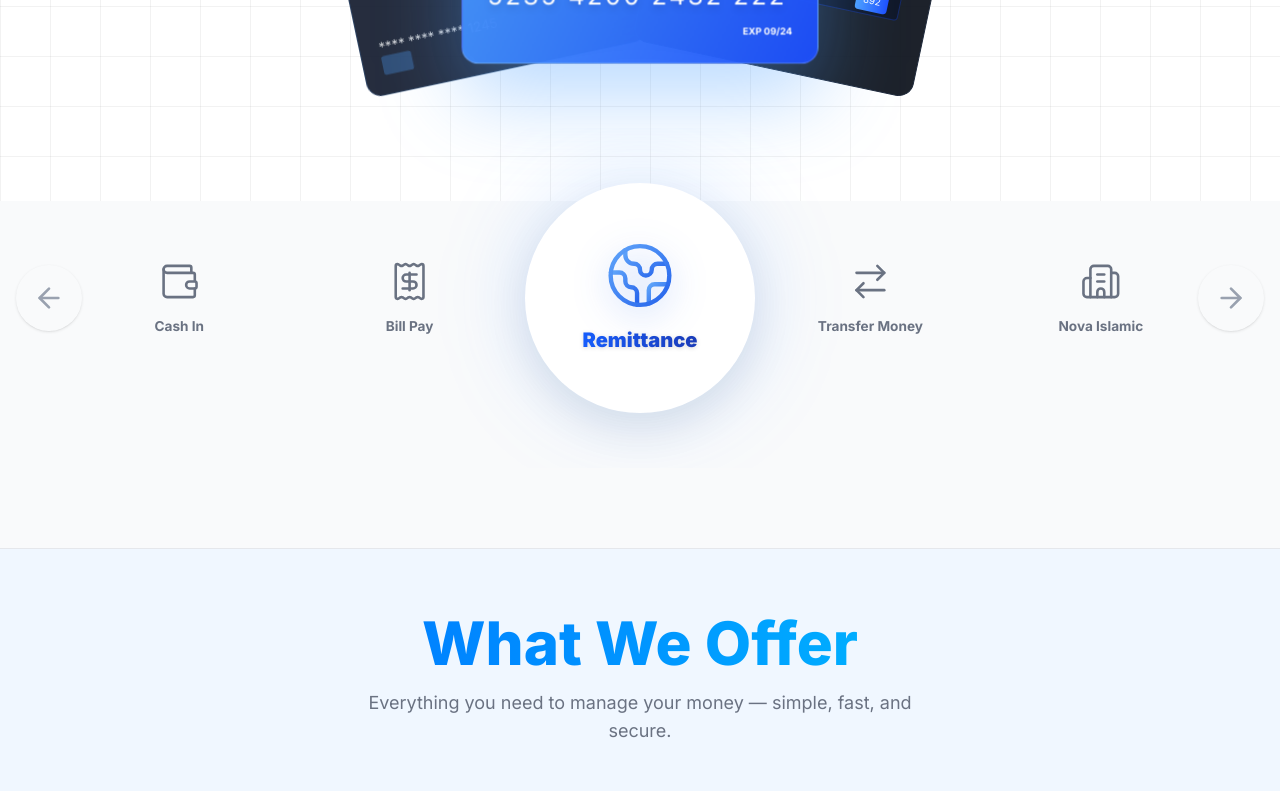
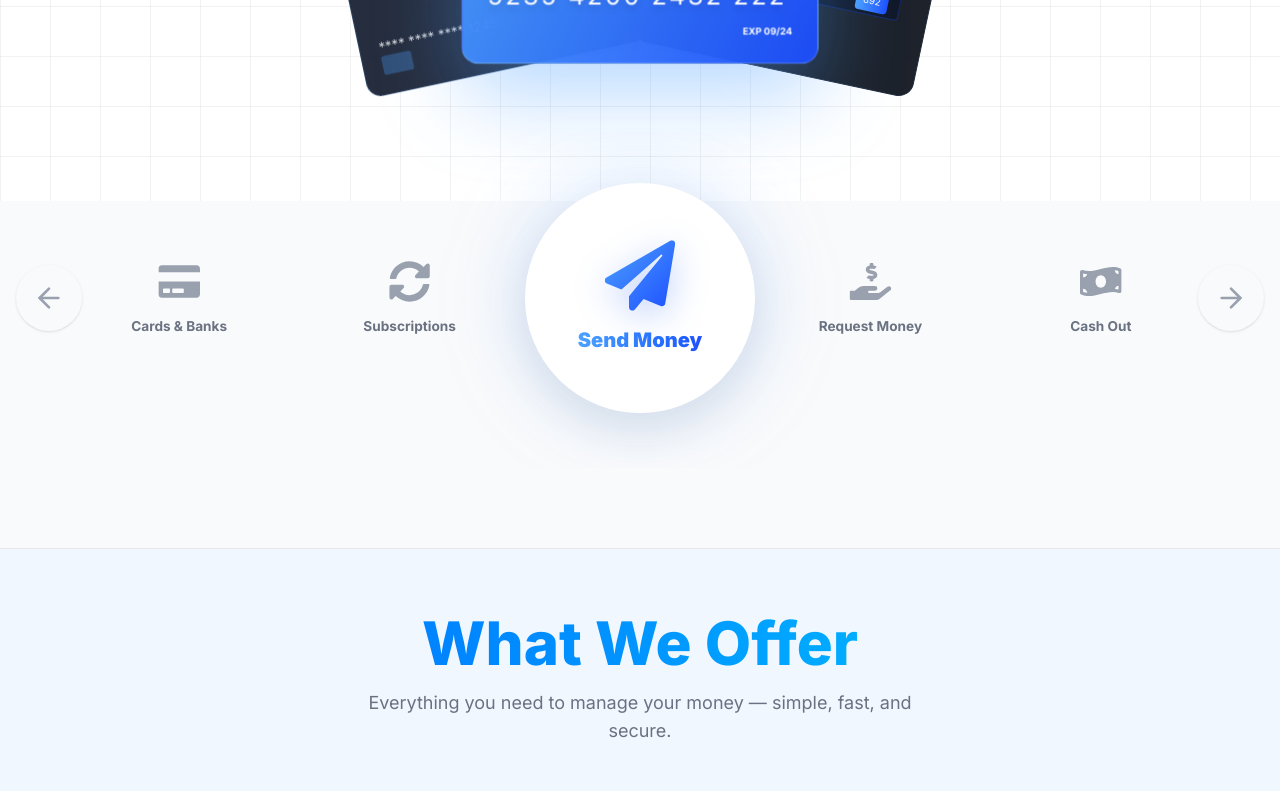
Before and after one commit to AlFahad47/Lenden, a Next.js app: page / in a window 1280 px wide. Shown: the part 820-1611 px from the top of the page. Built offline with nearby package versions, Linux system fonts and the light colour scheme; no server answers.

Commit message:
feat(menus): replace with 10 new menu items using react-icons

```diff
--- a/src/components/ui/menus.tsx
+++ b/src/components/ui/menus.tsx
@@ -1,116 +1,118 @@
+
   "use client";
-import React, { useState } from 'react';
-import { ArrowLeft, ArrowRight, Wallet, Receipt, Globe2, ArrowRightLeft, Building2, CreditCard, Smartphone } from 'lucide-react';
+  import React, { useState } from "react";
+  import { ArrowLeft, ArrowRight } from "lucide-react";
+  import {
+    FaPaperPlane, FaHandHoldingUsd, FaMoneyBillWave, FaWallet,
+    FaMobileAlt, FaReceipt, FaHistory, FaPiggyBank, FaCreditCard, FaSyncAlt,
+  } from "react-icons/fa";
+  import { IconType } from "react-icons";
 
-const servicesData = [
-  { id: 0, title: 'Cash In', icon: Wallet },
-  { id: 1, title: 'Bill Pay', icon: Receipt },
-  { id: 2, title: 'Remittance', icon: Globe2 },
-  { id: 3, title: 'Transfer Money', icon: ArrowRightLeft },
-  { id: 4, title: 'Nova Islamic', icon: Building2 },
-  { id: 5, title: 'Cash Out', icon: CreditCard },
-  { id: 6, title: 'Mobile Recharge', icon: Smartphone },
-];
+  type MenuItem = {
+    name: string
+    icon: IconType
+    route: string
+  }
 
-const KeyFeatures: React.FC = () => {
-  const [activeIndex, setActiveIndex] = useState(2);
-  const total = servicesData.length;
+  const quickActions: MenuItem[] = [
+    { name: "Send Money",          icon: FaPaperPlane,     route: "/send-money"     },
+    { name: "Request Money",       icon: FaHandHoldingUsd, route: "/request-money"  },
+    { name: "Cash Out",            icon: FaMoneyBillWave,  route: "/cash-out"       },
+    { name: "Add Money",           icon: FaWallet,         route: "/add-money"      },
+    { name: "Mobile Recharge",     icon: FaMobileAlt,      route: "/mobile-recharge"},
+    { name: "Pay Bill",            icon: FaReceipt,        route: "/pay-bill"       },
+    { name: "Transaction History", icon: FaHistory,        route: "/transactions"   },
+    { name: "Wallet",              icon: FaPiggyBank,      route: "/wallet"         },
+    { name: "Cards & Banks",       icon: FaCreditCard,     route: "/cards-banks"    },
+    { name: "Subscriptions",       icon: FaSyncAlt,        route: "/subscriptions"  },
+  ]
+
+  const Menus: React.FC = () => {
+    const [activeIndex, setActiveIndex] = useState(0);
+    const total = quickActions.length;
 
     const handleNext = () => setActiveIndex((prev) => (prev + 1) % total);
     const handlePrev = () => setActiveIndex((prev) => (prev - 1 + total) % total);
 
-  // Position and size calculation logic
     const getItemStyles = (index: number) => {
       let diff = (index - activeIndex + total) % total;
       if (diff > Math.floor(total / 2)) diff -= total;
-
       const isCenter = diff === 0;
-
-    // Spacing between items to prevent large icon overlap
-    const spacingX = 'max(110px, min(18vw, 240px))';
-
+      const spacingX = "max(110px, min(18vw, 240px))";
       const translateX = `calc(-50% + calc(${spacingX} * ${diff}))`;
-
-    // Center item is 100% scale, sides are smaller (80%)
       const scale = isCenter ? 1 : 0.8;
-
-    let opacity = 1;
-    if (Math.abs(diff) >= 3) opacity = 0;
-
+      const opacity = Math.abs(diff) >= 3 ? 0 : 1;
       return {
         transform: `translate(${translateX}, -50%) scale(${scale})`,
-      opacity: opacity,
+        opacity,
         zIndex: isCenter ? 20 : 10,
       };
     };
 
     return (
-    <section className="w-full mt-[-12%] bg-gray-50 dark:bg-[#0A0E17] py-16 md:py-20 overflow-hidden select-none border-y border-gray-200 dark:border-gray-800/60 transition-colors duration-300">
+      <section className="w-full mt-[-12%] bg-gray-50 dark:bg-[#0A0E17] py-16 md:py-20 overflow-hidden select-none border-y border-gray-200 dark:border-gray-800/60 transition-colors
+  duration-300">
 
-      {/* Custom Gradient Definition for Lucide Icons */}
+        {/* SVG gradient for fill-based icons */}
         <svg width="0" height="0" className="absolute">
+          <defs>
             <linearGradient id="iconGradient" x1="0%" y1="0%" x2="100%" y2="100%">
-          <stop stopColor="#60A5FA" offset="0%" />   {/* Tailwind blue-400 */}
-          <stop stopColor="#2563EB" offset="100%" /> {/* Tailwind blue-600 */}
+              <stop stopColor="#4DA1FF" offset="0%" />
+              <stop stopColor="#1E50FF" offset="100%" />
             </linearGradient>
+          </defs>
         </svg>
 
         <div className="max-w-[1400px] mx-auto px-2 md:px-4 relative flex flex-col items-center">
-
-        {/* --- Main Slider Area --- */}
           <div className="relative w-full h-[280px] md:h-[340px] flex items-center justify-between">
 
             {/* Left Arrow */}
             <button
               onClick={handlePrev}
-            className="z-30 p-3 md:p-4 text-gray-400 dark:text-gray-500 hover:text-blue-600 dark:hover:text-blue-400 hover:bg-white dark:hover:bg-[#121928] rounded-full transition-all active:scale-95 hidden sm:block shadow-sm border border-transparent hover:border-gray-200 dark:hover:border-gray-700"
+              className="z-30 p-3 md:p-4 text-gray-400 dark:text-gray-500 hover:text-blue-600 dark:hover:text-blue-400 hover:bg-white dark:hover:bg-[#121928] rounded-full transition-all
+  active:scale-95 hidden sm:block shadow-sm border border-transparent hover:border-gray-200 dark:hover:border-gray-700"
             >
               <ArrowLeft strokeWidth={2} size={32} />
             </button>
 
             <div className="relative flex-1 h-full overflow-hidden mx-2 sm:mx-8">
 
-            {/* --- FIXED CENTER CIRCLE --- */}
-            {/* Background Glow */}
-            <div className="absolute left-1/2 top-1/2 -translate-x-1/2 -translate-y-1/2 w-[250px] h-[250px] bg-blue-500/15 dark:bg-blue-500/20 blur-[40px] rounded-full z-0 pointer-events-none transition-colors duration-300"></div>
+              {/* Glow */}
+              <div className="absolute left-1/2 top-1/2 -translate-x-1/2 -translate-y-1/2 w-[250px] h-[250px] bg-blue-500/15 dark:bg-blue-500/20 blur-[40px] rounded-full z-0
+  pointer-events-none" />
 
-            {/* Main Center Circle */}
-            <div className="absolute left-1/2 top-1/2 -translate-x-1/2 -translate-y-1/2 w-[180px] h-[180px] md:w-[230px] md:h-[230px] bg-white dark:bg-[#121928] rounded-full shadow-[0_15px_40px_rgba(15,23,42,0.08)] dark:shadow-[0_15px_40px_rgba(0,0,0,0.4)] border-[3px] border-white dark:border-[#121928] z-10 pointer-events-none transition-all duration-300"></div>
+              {/* Center circle */}
+              <div className="absolute left-1/2 top-1/2 -translate-x-1/2 -translate-y-1/2 w-[180px] h-[180px] md:w-[230px] md:h-[230px] bg-white dark:bg-[#121928] rounded-full
+  shadow-[0_15px_40px_rgba(15,23,42,0.08)] dark:shadow-[0_15px_40px_rgba(0,0,0,0.4)] border-[3px] border-white dark:border-[#121928] z-10 pointer-events-none transition-all duration-300" />
 
-            {/* --- SLIDING ITEMS --- */}
-            {servicesData.map((service, index) => {
+              {/* Items */}
+              {quickActions.map((item, index) => {
                 const isCenter = index === activeIndex;
-              const Icon = service.icon;
-
+                const Icon = item.icon;
                 return (
                   <div
-                  key={service.id}
+                    key={index}
                     onClick={() => setActiveIndex(index)}
-                  className="absolute left-1/2 top-1/2 flex flex-col items-center justify-center cursor-pointer transition-all duration-[600ms] ease-[cubic-bezier(0.25,0.8,0.25,1)] w-[160px] md:w-[200px]"
+                    className="absolute left-1/2 top-1/2 flex flex-col items-center justify-center cursor-pointer transition-all duration-[600ms] ease-[cubic-bezier(0.25,0.8,0.25,1)] w-[160px]
+   md:w-[200px]"
                     style={getItemStyles(index)}
                   >
-                  {/* Icon */}
                     <div className={`mb-4 md:mb-5 transition-all duration-500 flex items-center justify-center ${
                       isCenter
-                      ? 'scale-110 drop-shadow-[0_8px_16px_rgba(37,99,235,0.3)] dark:drop-shadow-[0_8px_16px_rgba(96,165,250,0.2)]'
-                      : 'text-gray-500 dark:text-gray-400'
+                        ? "scale-110 drop-shadow-[0_8px_16px_rgba(37,99,235,0.3)] dark:drop-shadow-[0_8px_16px_rgba(96,165,250,0.2)]"
+                        : "text-gray-400 dark:text-gray-500"
                     }`}>
                       <Icon
                         size={isCenter ? 64 : 52}
-                      strokeWidth={isCenter ? 1.5 : 1.5}
-                      style={isCenter ? { stroke: 'url(#iconGradient)' } : {}}
+                        style={isCenter ? { fill: "url(#iconGradient)" } : {}}
                       />
                     </div>
-
-                  {/* Text */}
-                  <span
-                    className={`text-center transition-all duration-300 leading-tight ${
+                    <span className={`text-center transition-all duration-300 leading-tight ${
                       isCenter
-                        ? 'text-[17px] md:text-[20px] font-black text-transparent bg-clip-text bg-gradient-to-r from-blue-600 to-blue-800 dark:from-blue-400 dark:to-blue-600 drop-shadow-sm'
-                        : 'text-[15px] md:text-[17px] font-bold text-gray-500 dark:text-gray-400'
-                    }`}
-                  >
-                    {service.title}
+                        ? "text-[17px] md:text-[20px] font-black text-transparent bg-clip-text bg-gradient-to-r from-[#4DA1FF] to-[#1E50FF] dark:from-blue-400 dark:to-blue-600"
+                        : "text-[15px] md:text-[17px] font-bold text-gray-500 dark:text-gray-400"
+                    }`}>
+                      {item.name}
                     </span>
                   </div>
                 );
@@ -121,7 +123,8 @@ const KeyFeatures: React.FC = () => {
             {/* Right Arrow */}
             <button
               onClick={handleNext}
-            className="z-30 p-3 md:p-4 text-gray-400 dark:text-gray-500 hover:text-blue-600 dark:hover:text-blue-400 hover:bg-white dark:hover:bg-[#121928] rounded-full transition-all active:scale-95 hidden sm:block shadow-sm border border-transparent hover:border-gray-200 dark:hover:border-gray-700"
+              className="z-30 p-3 md:p-4 text-gray-400 dark:text-gray-500 hover:text-blue-600 dark:hover:text-blue-400 hover:bg-white dark:hover:bg-[#121928] rounded-full transition-all
+  active:scale-95 hidden sm:block shadow-sm border border-transparent hover:border-gray-200 dark:hover:border-gray-700"
             >
               <ArrowRight strokeWidth={2} size={32} />
             </button>
@@ -132,4 +135,4 @@ const KeyFeatures: React.FC = () => {
     );
   };
 
-export default KeyFeatures;
+  export default Menus;
```
Lines whose indentation alone changed are shown as unchanged.
